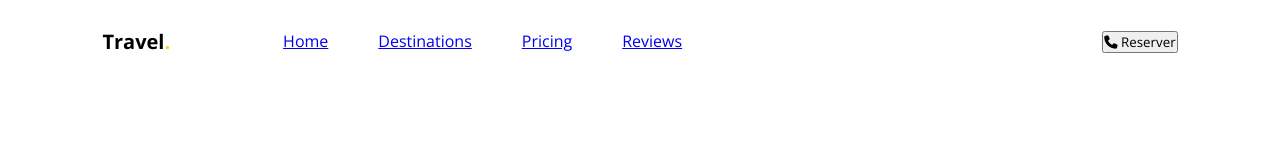
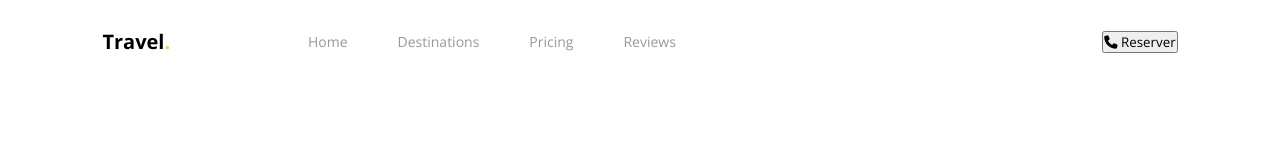
Before and after one commit to Chadrac-WAKOMYA/travel.website, a plain HTML site: page index.html in a window 1280 px wide. Drawn offline with nearby package versions, Linux system fonts and the light colour scheme.

Commit message:
ul li a css done

```diff
--- a/style.css
+++ b/style.css
@@ -49,3 +49,10 @@ ul {
 ul li {
     padding: 10px 25px;
 }
+
+ul li a {
+    text-decoration: none;
+    color: #999;
+    font-size: 14px;
+    transition: 0.5s;
+}
```
